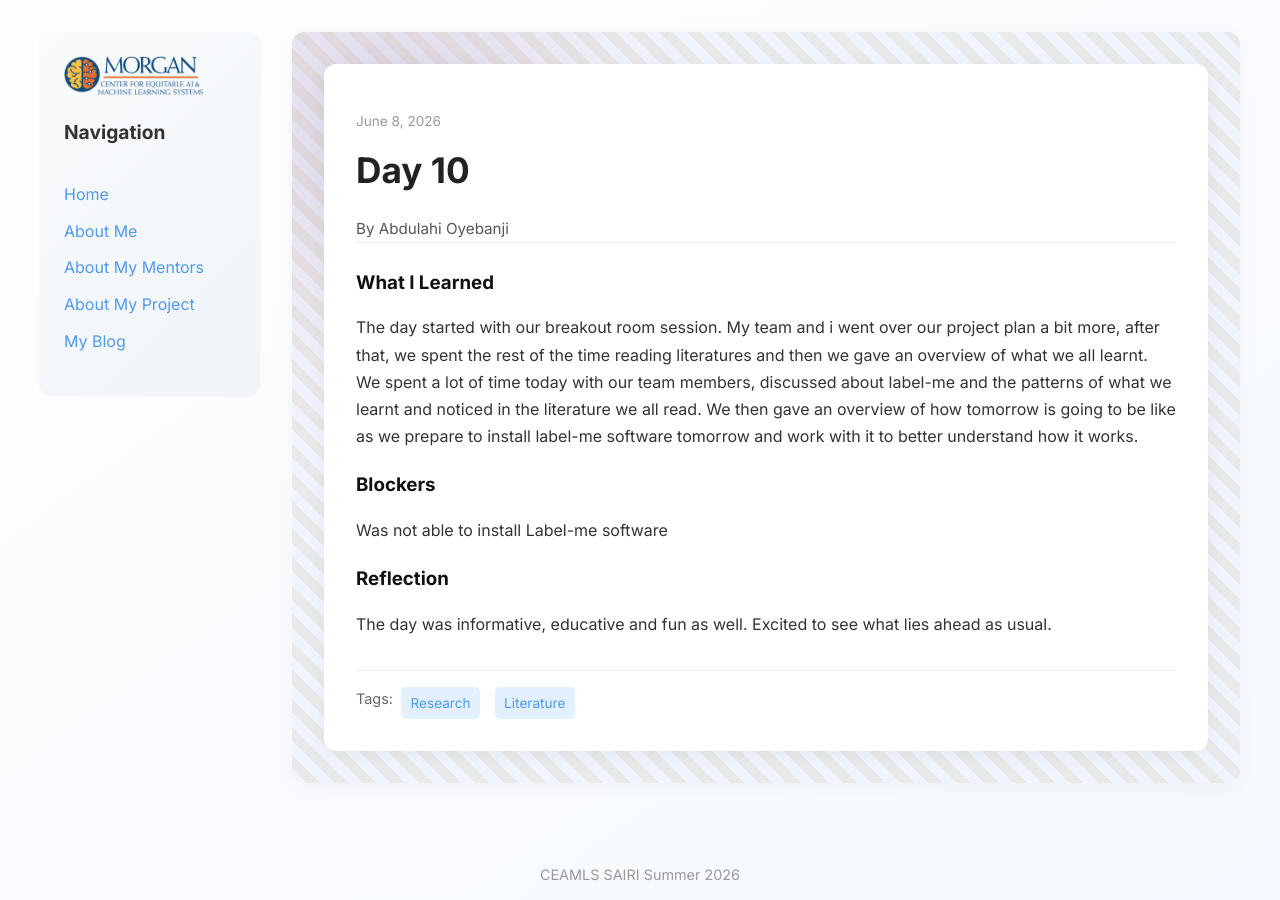
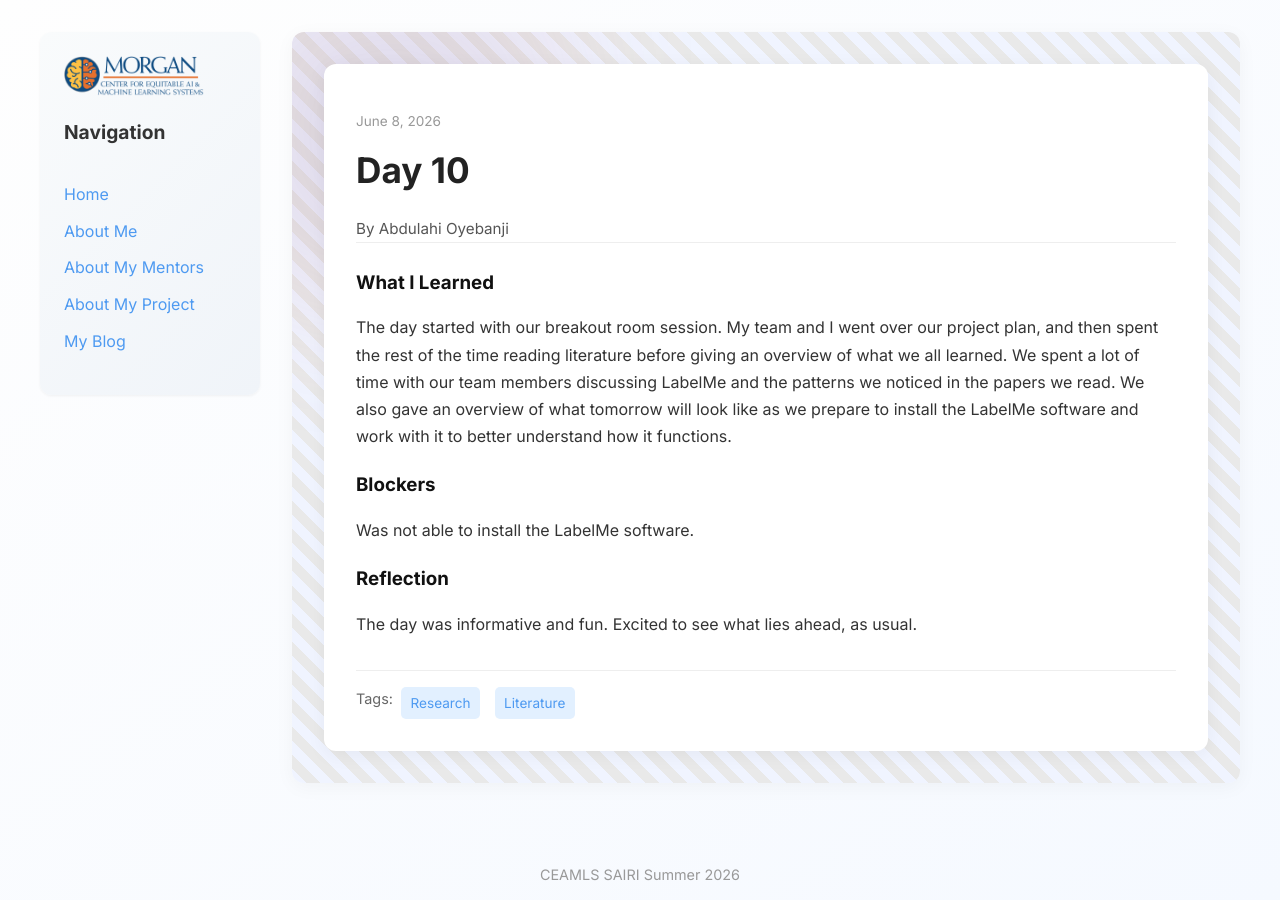
Before and after one commit to abdulahi-banji/abdulahi-banjiceamls26.github.io, a Jekyll site: the page built from _posts/2026-06-08-day-10.md, in a window 1280 px wide. Built offline with Jekyll 4.4.1, drawn with Linux system fonts in a browser that asks for light colours.

Commit message:
final message

```diff
--- a/_posts/2026-06-08-day-10.md
+++ b/_posts/2026-06-08-day-10.md
@@ -1,15 +1,16 @@
 ---
 layout: post
-title: "Day 10 "
+title: "Day 10"
 date: 2026-06-08
 permalink: /day10.html
-tags: ["Research ", "Literature"]
+tags: ["Research", "Literature"]
 
 what_i_learned: |
-  The day started with our breakout room session. My team and i went over our project plan a bit more, after that, we spent the rest of the time reading literatures and then we gave an overview of what we all learnt. We spent a lot of time today with our team members, discussed about label-me and the patterns of what we learnt and noticed in the literature we all read. We then gave an overview of how tomorrow is going to be like as we prepare to install label-me software tomorrow and work with it to better understand how it works.
+  The day started with our breakout room session. My team and I went over our project plan, and then spent the rest of the time reading literature before giving an overview of what we all learned. We spent a lot of time with our team members discussing LabelMe and the patterns we noticed in the papers we read. We also gave an overview of what tomorrow will look like as we prepare to install the LabelMe software and work with it to better understand how it functions.
+
 blockers: |
-  Was not able to install Label-me software
+  Was not able to install the LabelMe software.
 
 reflection: |
-  The day was informative, educative and fun as well. Excited to see what lies ahead as usual.
+  The day was informative and fun. Excited to see what lies ahead, as usual.
 ---
```
